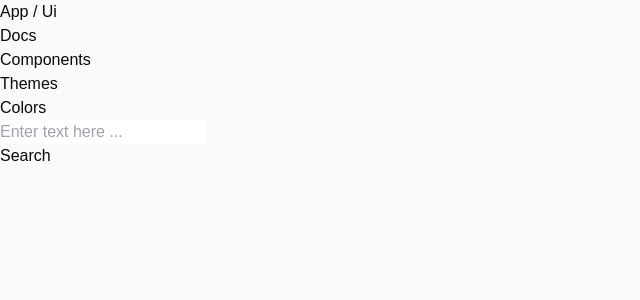
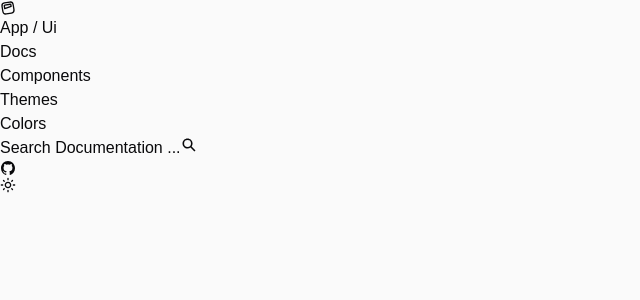
Before and after one commit to Mustak24/ui-app, a Next.js app: page / in a window 1280 px wide. Shown: the top 300 px of the page, without its empty margins (0-640 px from the left). Built offline with nearby package versions, Linux system fonts and the light colour scheme.

Commit message:
create Navbar

```diff
--- a/Components/Button.js
+++ b/Components/Button.js
@@ -1,5 +1,9 @@
-export function Button01({className='', title='Click'}){
-    return <button className={`${className} rounded-md `}>
-        {title}
+
+
+export function NormalBtn({children, className='', onClick=()=>{}}){
+    return <button className={`${className} rounded-md opacity-60 hover:opacity-100 bg-[var(--bgSec)] px-4 h-9 text-sm font-semibold transition-all duration-200 flex items-center gap-1 cursor-pointer`}
+        onClick={onClick}
+    >
+        {children}
     </button>
 }
--- a/Components/Input.js
+++ b/Components/Input.js
@@ -1,14 +1,15 @@
-import { Button01 } from "./Button";
+
+import { IoSearchSharp } from "react-icons/io5";
 
 export function Input01({type='text', placeholder='Enter text here ...'}){
-    return <div className="group flex items-center w-full max-w-[400px] h-8 shadow-[0_0_1px] rounded-md bg-zinc-900 hover:bg-zinc-800 transition-all overflow-hidden">
+    return <div className="group relative flex items-center w-full max-w-[400px] h-8 shadow-[0_0_1px] rounded-md transition-all overflow-hidden">
         <input
             type={type}
             placeholder={placeholder}
             className="bg-transparent w-full h-full px-2 flex items-center outline-none font-semibold"
         />
         <div className="absolute right-2">
-            <Button01 title='Search ' />
+            {/* <Button01_sm title='Search ' icon={<IoSearchSharp />} /> */}
         </div>
     </div>
 }
--- a/Components/Navbar.js
+++ b/Components/Navbar.js
@@ -1,6 +1,14 @@
 import Link from "next/link"
-import { UnderlineBox, Logo } from "./Smallcss"
-import { Input01 } from "./Input"
+import { useState } from "react";
+import { NormalBtn } from "./Button";
+import themeChange from "@/Functions/themeChange";
+import { UnderlineBox, Navicon, HoverBox } from "./Smallcss"
+
+import { IoLogoGithub } from "react-icons/io";
+import { IoSearchSharp } from "react-icons/io5";
+import { TbBrandHeadlessui } from "react-icons/tb";
+import { MdOutlineDarkMode, MdOutlineLightMode } from "react-icons/md";
+
 
 
 const navigation = {
@@ -12,22 +20,42 @@ const navigation = {
     ]
 }
 
-export default function Navabr({navigator='user'}){
+export default function Navabr({navigator='user', title='App / Ui', logo=<TbBrandHeadlessui className="size-full" />}){
+
+    const [isDarkMode, setDarkMode] = useState(true)
+
+    function handleDarkMode(){
+        themeChange(isDarkMode);
+        setDarkMode(!isDarkMode);
+    }
 
     return <div className="sticky z-[100] top-0 w-full flex items-center justify-between px-5 h-16 font-sans text-sm shadow-[0_0_1px] backdrop-blur-md bg-transparent">
-        <div className="flex items-center gap-5">
-            <div className="font-bold text-mg flex items-center gap-2">
-                <Logo />
-                <div className="pb-[1px] max-md:hidden">App / Ui</div>
+        <div>
+            {/* For Pc */}
+            <div className="flex items-center gap-5 max-sm:hidden">
+                <div className="font-bold text-mg flex items-center gap-2 opacity-90 active:opacity-100 md:hover:opacity-100 transition-all cursor-pointer">
+                    <div className="size-6 flex items-center justify-center"> {logo} </div>
+                    <div className="pb-[1px] max-md:hidden">{title}</div>
+                </div>
+                <div className="flex gap-2 font-semibold">
+                    {navigation[navigator].map((element, index) => (<Link key={index} href={element.href} className="opacity-70 hover:opacity-100">
+                        <UnderlineBox innerText={element.title} />
+                    </Link>))}
+                </div>
             </div>
-            <div className="flex gap-2 font-semibold max-md:hidden">
-                {navigation[navigator].map((element, index) => (<Link href={element.href} className="opacity-70 hover:opacity-100">
-                    <UnderlineBox innerText={element.title} />
-                </Link>))}
-            </div>
+            {/* For Mobile */}
+            <div className="sm:hidden"><Navicon/></div>
         </div>
-        <div className="flex">
-            <Input01 />
+
+        <div className="flex gap-2">
+            <NormalBtn className="max-sm:hidden"><span className="text-nowrap text-clip">Search Documentation ...</span></NormalBtn>
+            <button><HoverBox className="sm:hidden"><IoSearchSharp className="size-full" /></HoverBox></button>
+            <HoverBox><IoLogoGithub className="size-full" /></HoverBox>
+            <button onClick={handleDarkMode}>
+                <HoverBox>
+                    {isDarkMode ? <MdOutlineLightMode className="size-full" /> : <MdOutlineDarkMode className="size-full" />}
+                </HoverBox>
+            </button>
         </div>
     </div>
 }
--- a/Components/Smallcss.js
+++ b/Components/Smallcss.js
@@ -4,6 +4,20 @@ export function UnderlineBox({children, innerText='Hover Me'}){
     </div>
 }
 
-export function Logo({className}){
-    return <div className={`${className} relative flex items-center justify-center size-5 border-4 aspect-square rounded-full border-t-transparent after:content-[''] after:absolute after:size-1 after:rounded-full after:border-2 after:bottom-full`}></div>
+export function Navicon(){
+    return <div className="relative flex z-30 flex-col items-center justify-center gap-[4px] hover:w-10 w-8 h-8 transition-all duration-300 active:w-7 opacity-70 hover:opacity-100 cursor-pointer" >
+        <div className="navIcon w-[80%] left-0 absolute border-2 border-[var(--text)] items-start justify-center rounded-full after:content-[''] after:absolute after:left-0 after:border-2 after:border-[var(--text)] after:w-[60%] after:bottom-2 after:rounded-full before:content-[''] before:w-[60%] before:rounded-full before:absolute before:border-2 before:border-[var(--text)] before:right-0 before:top-2"></div>
+    </div>
 }
+
+export function HoverBox({children, className=''}){
+    return <div className={`${className} max-sm:active:bg-[var(--bgSec)] sm:hover:bg-[var(--bgSec)] size-9 rounded-md flex items-center justify-center relative p-2 cursor-pointer`}>
+        {children}
+    </div>
+}
+
+export function Box({children}){
+    return <div className={`${className} bg-[var(--bgSec)] opacity-80 max-sm:active:opacity-100 sm:hover:opacity-100 size-9 rounded-md flex items-center justify-center relative p-2 cursor-pointer`}>
+        {children}
+    </div>
+}
--- a/pages/index.js
+++ b/pages/index.js
@@ -3,6 +3,5 @@ import Navbar from "@/Components/Navbar";
 export default function Home() {
   return (<div>
     <Navbar/>
-
   </div>);
 }
--- a/styles/globals.css
+++ b/styles/globals.css
@@ -5,6 +5,8 @@
 :root {
   --bg: rgb(9, 9, 11);
   --text: rgb(250, 250, 250);
+  --bgSec: rgb(24, 24, 27);
+  --textSec: rgb(216, 216, 216);
 }
 
 @media (prefers-color-scheme: dark) {
```
Also changed, not shown: 1 other file (tests, documents, lock files or other folders).
